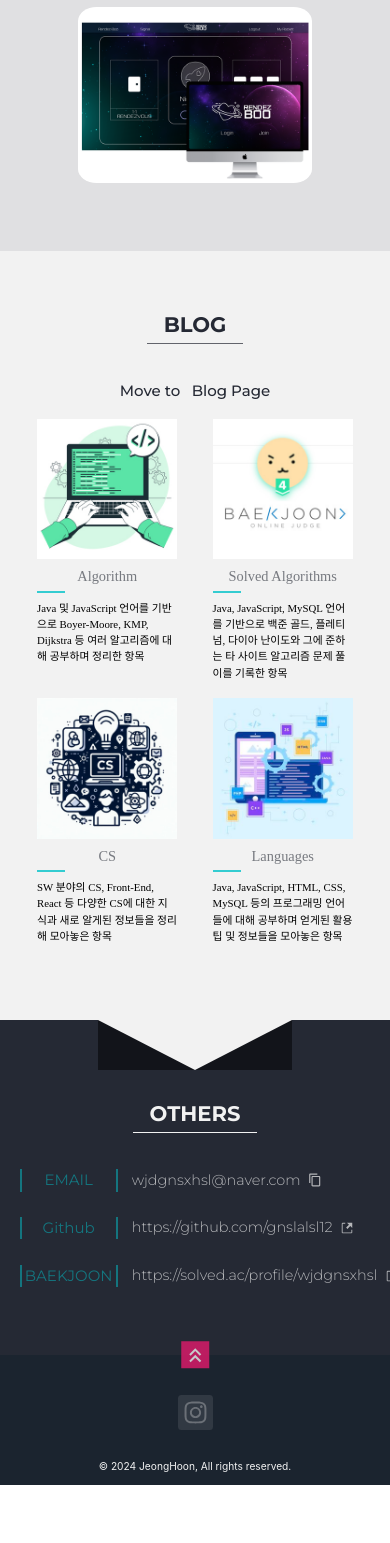
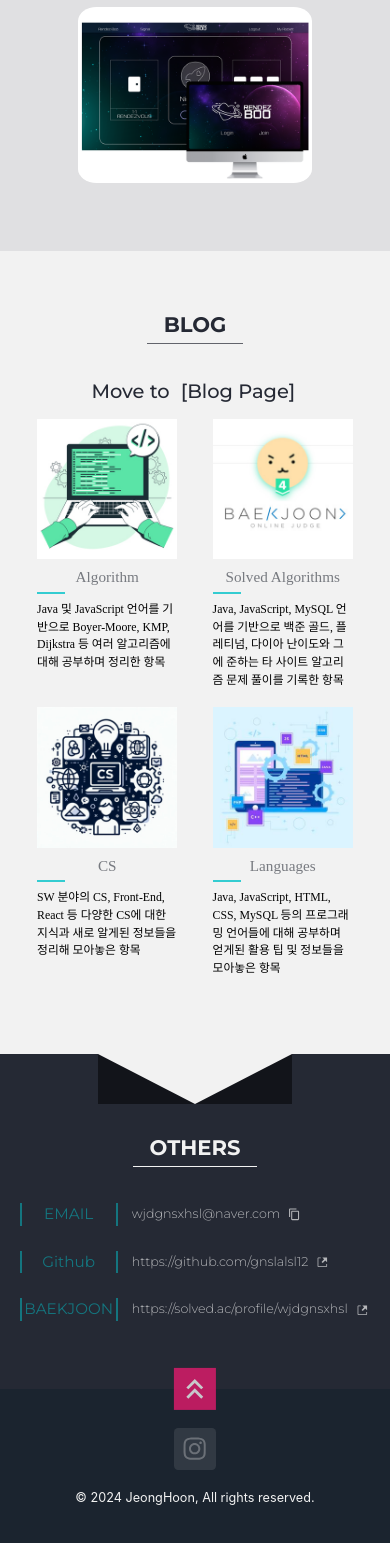
Before and after one commit to gnslalsl12/gnslalsl12.github.io, a React (Create React App) app: page / in a window 390 px wide. Shown: the part 2578-4121 px from the top of the page. Before the commit the page ends 4063 px from the top, so only its background shows below. Built offline with nearby package versions, Linux system fonts and the light colour scheme; a web font is replaced by a local one.

Commit message:
set fontsizes to responsive

```diff
--- a/src/components/Blog.js
+++ b/src/components/Blog.js
@@ -94,7 +94,7 @@ const Blog = () => {
           <a href="https://hoonyblog.vercel.app/" target="_blank" rel="noopener noreferrer">
             Move to
             <div className="blog_link_roll">
-              <span className="blog_link_roll_text">Blog Page</span>
+              <span className="blog_link_roll_text">[Blog Page]</span>
               <div className="blog_link_roll_icon">
                 <img src={blog_icon} alt="blog_icon" />
               </div>
--- a/src/styles/blog.scss
+++ b/src/styles/blog.scss
@@ -6,8 +6,6 @@
 }
 
 .blog_container {
-  @include respond {
-  }
   display: flex;
   flex-direction: column;
   justify-content: start;
@@ -16,6 +14,10 @@
   height: fit-content;
   > .blog_container_mainBox {
     @include responsiveSize(500, 80);
+    @include respond {
+      width: max(45vw, 30vh);
+      margin-left: 2%;
+    }
     display: flex;
     flex-direction: row;
     justify-content: center;
@@ -25,7 +27,9 @@
     > a {
       @include responsiveFontSize(30);
       @include respond {
-        @include responsiveFontSize(25);
+        width: 100%;
+        font-size: max(3.2vw, 2.3vh);
+        justify-content: center;
       }
       display: flex;
       flex-direction: row;
@@ -38,6 +42,9 @@
       font-family: "Montserrat-Medium";
       > .blog_link_roll {
         @include responsiveSize(180, 80);
+        @include respond {
+          width: 60%;
+        }
         display: flex;
         flex-direction: column;
         justify-content: center;
@@ -45,10 +52,13 @@
         position: relative;
         overflow: hidden;
         > .blog_link_roll_text {
+          @include respond {
+            width: max-content;
+          }
           position: absolute;
-          right: 0;
+          right: 50%;
           bottom: 50%;
-          transform: translate(0, 50%);
+          transform: translate(50%, 50%);
           opacity: 1;
           transition: bottom 0.3s ease, opacity 0.3s ease;
           cursor: pointer;
@@ -82,19 +92,19 @@
   > .blog_container_cardBox {
     @include responsiveSize(1000, 420);
     @include respond {
-      width: 90%;
-      height: fit-content;
       display: flex;
       flex-direction: row;
       justify-content: center;
+      width: 90%;
+      height: fit-content;
     }
     > ul {
       @include respond {
         flex-direction: row;
-        height: fit-content;
         justify-content: space-around;
         align-items: normal;
         flex-wrap: wrap;
+        height: fit-content;
       }
       display: flex;
       flex-direction: row;
@@ -138,7 +148,7 @@
             //블로그 제목
             @include responsiveFontSize(22);
             @include respond {
-              @include responsiveFontSize(24);
+              font-size: max(3.3vw, 1.8vh);
               margin-bottom: 2%;
             }
             color: colorBlack(60);
@@ -147,15 +157,10 @@
             text-align: center;
             font-family: "Pretendard-Bold";
           }
-          // > span {
-          //   //업데이트 날짜
-          //   @include responsiveFontSize(13);
-          //   font-family: "Pretendard-ExtraLight";
-          // }
         }
         > .blogCard_line {
           @include respond {
-            border: 1.4px solid colorB(80);
+            border: max(0.3vw, 0.15vh) solid colorB(80);
           }
           border: 2px solid colorB(80);
           width: 20%;
@@ -166,7 +171,7 @@
           > p {
             @include responsiveFontSize(16);
             @include respond {
-              @include responsiveFontSize(18);
+              font-size: max(2.2vw, 1.4vh);
             }
             //설명
             font-family: "Pretendard-Light";
--- a/src/styles/bottom.scss
+++ b/src/styles/bottom.scss
@@ -17,6 +17,10 @@
   padding-bottom: 2vw;
   > .page_bottom_topButton {
     @include responsiveSize(55, 55);
+    @include respond {
+      width: max(6vw, 5vh);
+      height: max(6vw, 5vh);
+    }
     display: grid;
     position: absolute;
     top: 0;
@@ -29,7 +33,7 @@
     > * {
       @include responsiveFontSize(48);
       @include respond {
-        @include responsiveFontSize(40);
+        font-size: max(5vw, 4vh);
       }
       color: colorWhite(100);
     }
@@ -40,6 +44,10 @@
 
   > .page_bottom_contents {
     @include responsiveSize(500, 150);
+    @include respond {
+      height: fit-content;
+      width: fit-content;
+    }
     display: flex;
     flex-direction: column;
     justify-content: space-between;
@@ -53,6 +61,10 @@
       height: 50%;
       > a {
         @include responsiveSize(70, 70);
+        @include respond {
+          width: max(6vw, 5vh);
+          height: max(6vw, 5vh);
+        }
         display: grid;
         background-color: colorWhite(10);
         margin: 0 5%;
@@ -61,6 +73,10 @@
         border-radius: 10%;
         > * {
           @include responsiveSize(50, 50);
+          @include respond {
+            width: max(4vw, 3vh);
+            height: max(4vw, 3vh);
+          }
           color: colorWhite(30);
           transition: color 0.3s ease;
         }
@@ -74,6 +90,10 @@
     }
     > .bottom_contents_rights {
       @include responsiveFontSize(17);
+      @include respond {
+        font-size: max(1.5vw, 1.5vh);
+        align-items: center;
+      }
       display: flex;
       flex-direction: row;
       justify-content: center;
--- a/src/styles/global.scss
+++ b/src/styles/global.scss
@@ -33,13 +33,13 @@
 .page_global_title {
   @include responsiveSize(160, 60);
   @include respond {
+    padding: 0 max(2vw, 2vh);
     width: fit-content;
     // @include tempBorder(red);
     // @include responsiveSize(220, 70);
     place-content: start center;
-    padding: 0 max(2vw, 2vh);
-    padding-bottom: max(4vw, 4vh);
-    border-bottom: min(0.5vw, 0.3vh) solid colorBlack(70);
+    padding-bottom: max(5vw, 4vh);
+    border-bottom: max(0.35vw, 0.2vh) solid colorBlack(70);
   }
   display: grid;
   place-content: center;
@@ -49,7 +49,7 @@
   > span {
     @include responsiveFontSize(30);
     @include respond {
-      font-size: max(2.5vw, 2.5vh);
+      font-size: max(3.5vw, 2.5vh);
     }
     color: colorBlack();
     opacity: 0;
--- a/src/styles/others.scss
+++ b/src/styles/others.scss
@@ -52,7 +52,7 @@
   > div {
     @include responsiveFontSize(30);
     @include respond {
-      @include responsiveFontSize(25);
+      font-size: max(3.5vw, 1.8vh);
     }
     display: flex;
     flex-direction: row;
@@ -83,7 +83,7 @@
     :last-child {
       @include responsiveFontSize(28);
       @include respond {
-        @include responsiveFontSize(24);
+        font-size: max(3vw, 1.5vh);
       }
       display: flex;
       flex-direction: row;
@@ -96,6 +96,8 @@
       > .others_icon {
         @include responsiveSize(28, 28);
         @include respond {
+          width: max(3vw, 1.5vh);
+          height: max(3vw, 1.5vh);
           margin-left: 2vw;
         }
         flex-shrink: 0;
--- a/src/styles/projectImageCarousel.scss
+++ b/src/styles/projectImageCarousel.scss
@@ -53,13 +53,9 @@
   }
 
   .carousel_button_previous {
-    @include respond {
-    }
     left: 0;
   }
   .carousel_button_next {
-    @include respond {
-    }
     right: 0;
   }
 
--- a/src/styles/projects.scss
+++ b/src/styles/projects.scss
@@ -96,6 +96,9 @@
             transition: top 0.3s ease-in-out, opacity 0.3s ease-in-out;
             > .projects_summary_title {
               @include responsiveFontSize(30);
+              @include respond {
+                font-size: max(4.5vw, 2.7vh);
+              }
               display: flex;
               flex-direction: column;
               justify-content: center;
@@ -106,6 +109,9 @@
               font-family: "Pretendard-Bold";
               > span {
                 @include responsiveFontSize(18);
+                @include respond {
+                  font-size: max(2.7vw, 1.7vh);
+                }
                 color: $colorA;
                 font-family: "Pretendard-Regular";
               }
@@ -126,7 +132,8 @@
             > .projects_summary_button {
               @include responsiveFontSize(20);
               @include respond {
-                border: 1px solid $colorA;
+                font-size: max(2.5vw, 1.5vh);
+                border: max(0.28vw, 0.2vh) solid $colorA;
               }
               display: grid;
               border: 2px solid $colorA;
```
